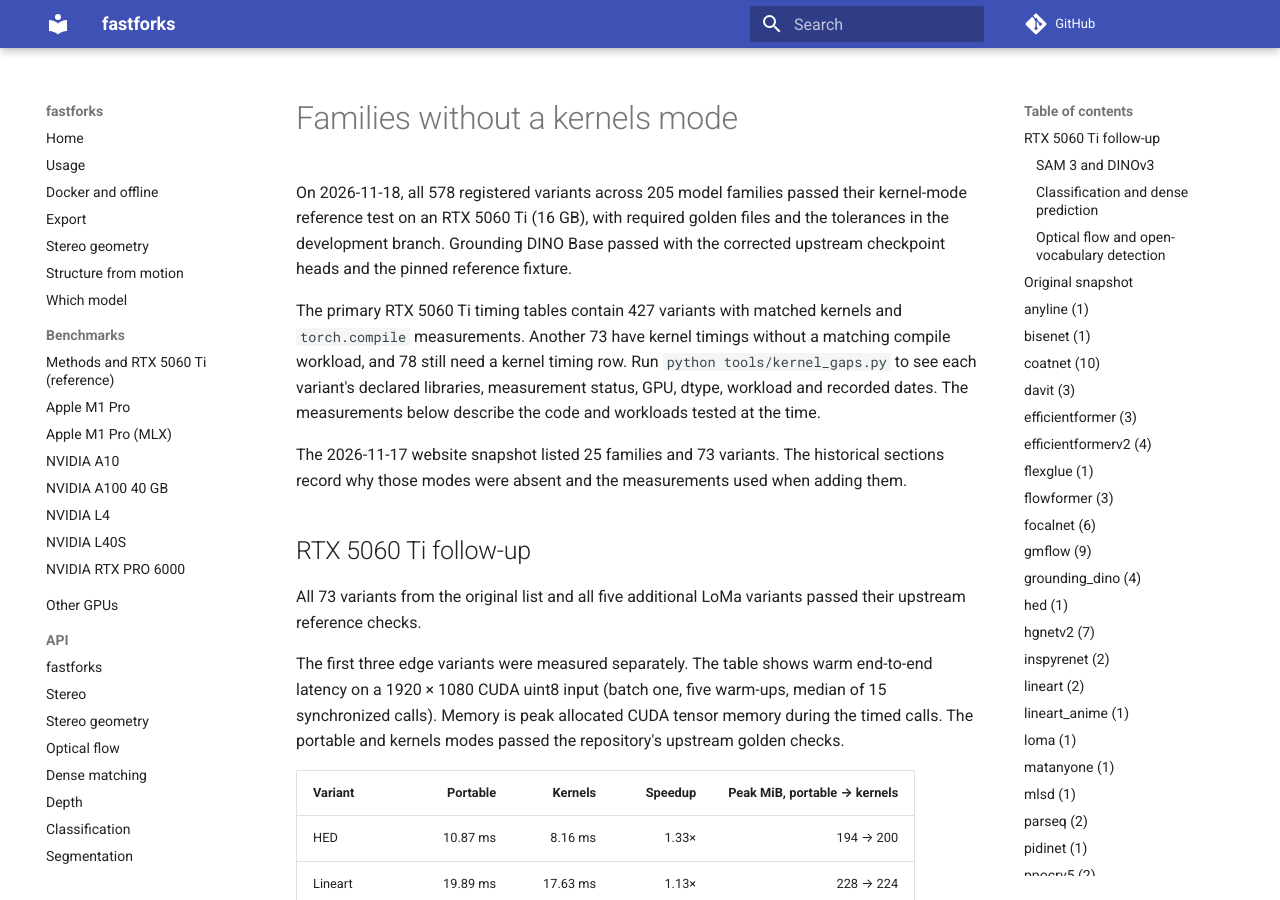
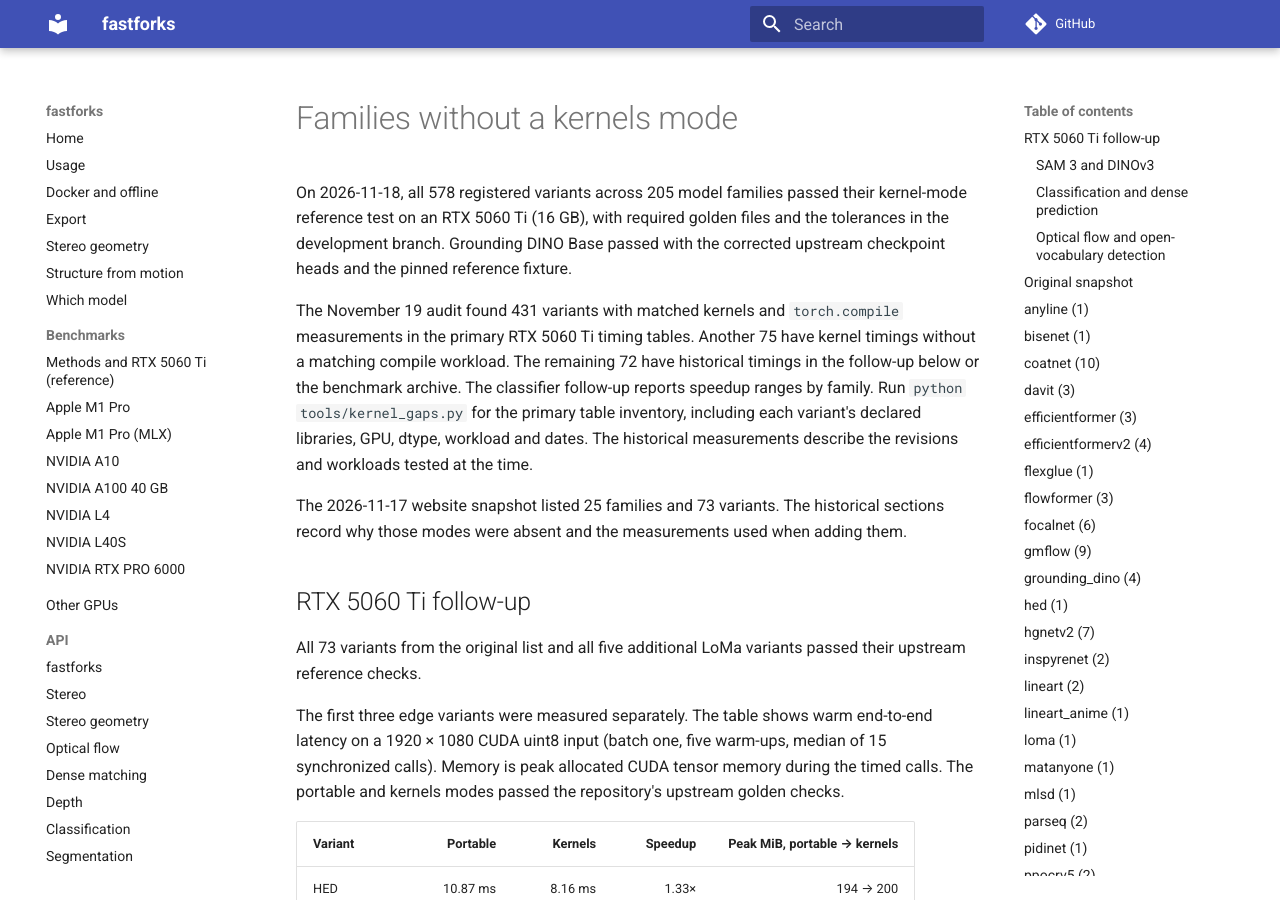
Before and after one commit to kleinicke/fastforks, an MkDocs documentation site: the page built from docs/plans/missing-kernel-modes-0.2.1.md, in a window 1280 px wide and 900 px high. Built offline with MkDocs 1.6.1 and Material for MkDocs 9.7.7, drawn with Linux system fonts in a browser that asks for light colours; comment, search, counter and statistics services are not loaded.

Commit message:
Reconcile historical kernel benchmarks with the timing tables

```diff
--- a/docs/plans/missing-kernel-modes-0.2.1.md
+++ b/docs/plans/missing-kernel-modes-0.2.1.md
@@ -3,10 +3,11 @@
 On 2026-11-18, all 578 registered variants across 205 model families passed their kernel-mode reference test on an RTX 5060 Ti (16 GB), with required golden files and the tolerances in the development branch.
 Grounding DINO Base passed with the corrected upstream checkpoint heads and the pinned reference fixture.
 
-The primary RTX 5060 Ti timing tables contain 427 variants with matched kernels and `torch.compile` measurements.
-Another 73 have kernel timings without a matching compile workload, and 78 still need a kernel timing row.
-Run `python tools/kernel_gaps.py` to see each variant's declared libraries, measurement status, GPU, dtype,
-workload and recorded dates. The measurements below describe the code and workloads tested at the time.
+The November 19 audit found 431 variants with matched kernels and `torch.compile` measurements in the primary RTX 5060 Ti timing tables.
+Another 75 have kernel timings without a matching compile workload. The remaining 72 have historical timings in
+the follow-up below or the benchmark archive. The classifier follow-up reports speedup ranges by family.
+Run `python tools/kernel_gaps.py` for the primary table inventory, including each variant's declared libraries,
+GPU, dtype, workload and dates. The historical measurements describe the revisions and workloads tested at the time.
 
 The 2026-11-17 website snapshot listed 25 families and 73 variants. The historical sections record why those
 modes were absent and the measurements used when adding them.
```
